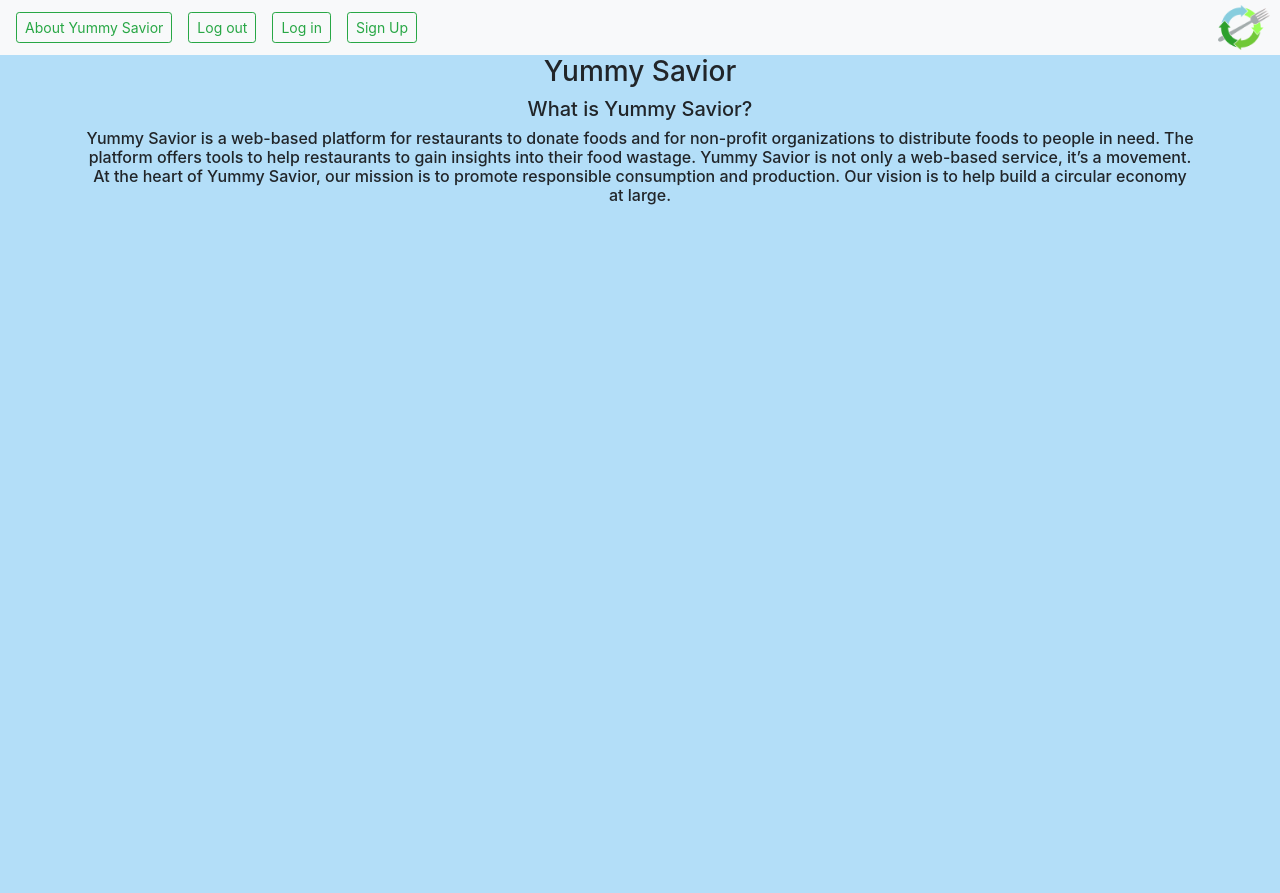
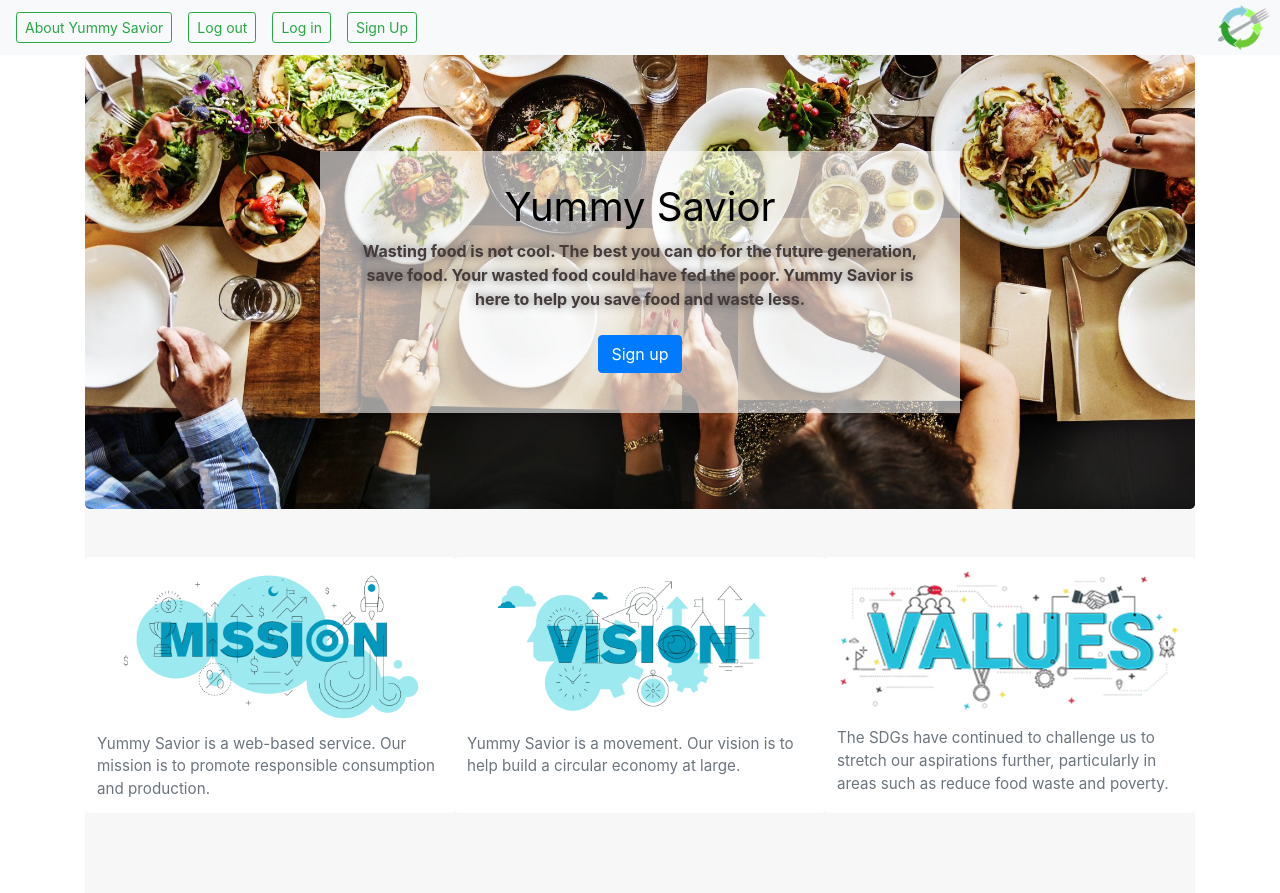
Before and after one commit to chinita226/agile-development-project, a Flask app: page / in a window 1280 px wide. Before the commit the page ends 205 px from the top, so only its background shows below. Run offline with Flask 2, Linux system fonts and the light colour scheme; parts of the project's set-up code (start-up, migrations or seed data) failed here and were passed over; some libraries are stand-ins or nearby versions.

Commit message:
fix about page

```diff
--- a/website/__init__.py
+++ b/website/__init__.py
@@ -1,7 +1,7 @@
 from flask import Flask
 from website.config import DevSettings, TestSettings
 from flask_sqlalchemy import SQLAlchemy
-from flask_login import LoginManager, login_manager
+from flask_login import LoginManager
 from os import path
 
 db = SQLAlchemy()
--- a/website/main.py
+++ b/website/main.py
@@ -1,7 +1,6 @@
-from website import create_app, db
-from website.config import DevSettings
+from website import create_app
 
-app = create_app(DevSettings)
+app = create_app()
 
 
 if __name__ == "__main__":
--- /dev/null
+++ b/website/static/about.css
@@ -0,0 +1,67 @@
+:root {
+    --jumbotron-padding-y: 3rem;
+}
+
+.jumbotron {
+    padding-top: 6rem;
+    padding-bottom: 6rem;
+    margin-bottom: 0;
+    background-color: #fff;
+    background-image: url('dine.jpg');
+    background-repeat: no-repeat;
+    background-position: bottom center;
+    background-size: cover;
+}
+
+@media (min-width: 768px) {
+    .jumbotron {
+      padding-top: calc(var(--jumbotron-padding-y) * 2);
+      padding-bottom: calc(var(--jumbotron-padding-y) * 2);
+    }
+}
+
+.jumbotron p:last-child {
+    margin-bottom: 0;
+}
+
+.jumbotron-heading {
+    font-weight: 400;
+    color:black;
+}
+
+.jumbotron .container {
+    max-width: 40rem;
+    background: rgba(255, 255, 255, 0.6);
+    padding: 2rem;
+    color: white;
+}
+
+.jumbotron p {
+    color:rgb(70, 59, 59);
+    text-shadow: 0 0 10px rgba(0, 0, 0, 0.5);
+}
+
+.album {
+    padding-top: 3rem;
+    padding-bottom: 3rem;
+    background-color: #f7f7f7;
+}
+
+.card {
+    float: left;
+    width: 33.333%;
+    padding: .75rem;
+    margin-bottom: 2rem;
+    border: 0;
+}
+
+.card > img {
+    margin-bottom: .75rem;
+    max-width: 100%;
+}
+
+.card-text {
+    font-size: 95%;
+}
+
+.box-shadow { box-shadow: 0 .25rem .75rem rgba(0, 0, 0, .05); }
--- a/website/templates/about.html
+++ b/website/templates/about.html
@@ -1,17 +1,35 @@
 {% extends "base.html" %}
 {% block title %}About Yummy Savior{% endblock %}
 {% block content %}
-<link rel="stylesheet" href="../static/backgroundcolor.css">
-<form method="POST">
-    <h3 align="center">Yummy Savior</h3>
-    <h5 align="center">What is Yummy Savior?</h5>
-    <h6 align="center">
-        Yummy Savior is a web-based platform for restaurants to donate foods and for
-        non-profit organizations to distribute foods to people in need.
-        The platform offers tools to help restaurants to gain insights into their food wastage.
-        Yummy Savior is not only a web-based service, it’s a movement.
-        At the heart of Yummy Savior, our mission is to promote responsible consumption and production.
-        Our vision is to help build a circular economy at large.
-    </h6>
-</form>
+<link rel="stylesheet" href="static/about.css">
+<main role="main">
+    <section class="jumbotron text-center">
+      <div class="container">
+        <h1 class="jumbotron-heading">Yummy Savior</h1>
+        <p class="font-weight-bold">Wasting food is not cool. The best you can do for the future generation, save food. Your wasted food could have fed the poor. Yummy Savior is here to help you save food and waste less. </p>
+        <div>
+          <a href="/signup" class="btn btn-primary my-2">Sign up</a>
+        </div>
+      </div>
+    </section>
+
+    <div class="album text-muted">
+      <div class="container">
+
+        <div class="row">
+          <div class="card">
+            <img src="static/mission.png" alt="mission">
+            <p class="card-text">Yummy Savior is a web-based service. Our mission is to promote responsible consumption and production.</p>
+          </div>
+          <div class="card">
+            <img src="static/vision.png" alt="vision">
+            <p class="card-text">Yummy Savior is a movement. Our vision is to help build a circular economy at large. </p>
+          </div>
+          <div class="card">
+            <img src="static/values.png" alt="values">
+            <p class="card-text">The SDGs have continued to challenge us to stretch our aspirations further, particularly in areas such as reduce food waste and poverty.</p>
+          </div>
+        </div>
+    </div>
+</main>
 {% endblock %}
--- a/website/templates/base.html
+++ b/website/templates/base.html
@@ -14,6 +14,7 @@
       href="https://stackpath.bootstrapcdn.com/font-awesome/4.7.0/css/font-awesome.min.css"
       crossorigin="anonymous"
     />
+    <link rel="stylesheet" href="../static/about.css">
     <link rel="stylesheet" href="../static/main.css">
 
     <title>{% block title %}Home{% endblock %}</title>
```
Also changed, not shown: website/static/dine.jpg (added), website/static/mission.png (added), website/static/values.png (added), website/static/vision.png (added).
